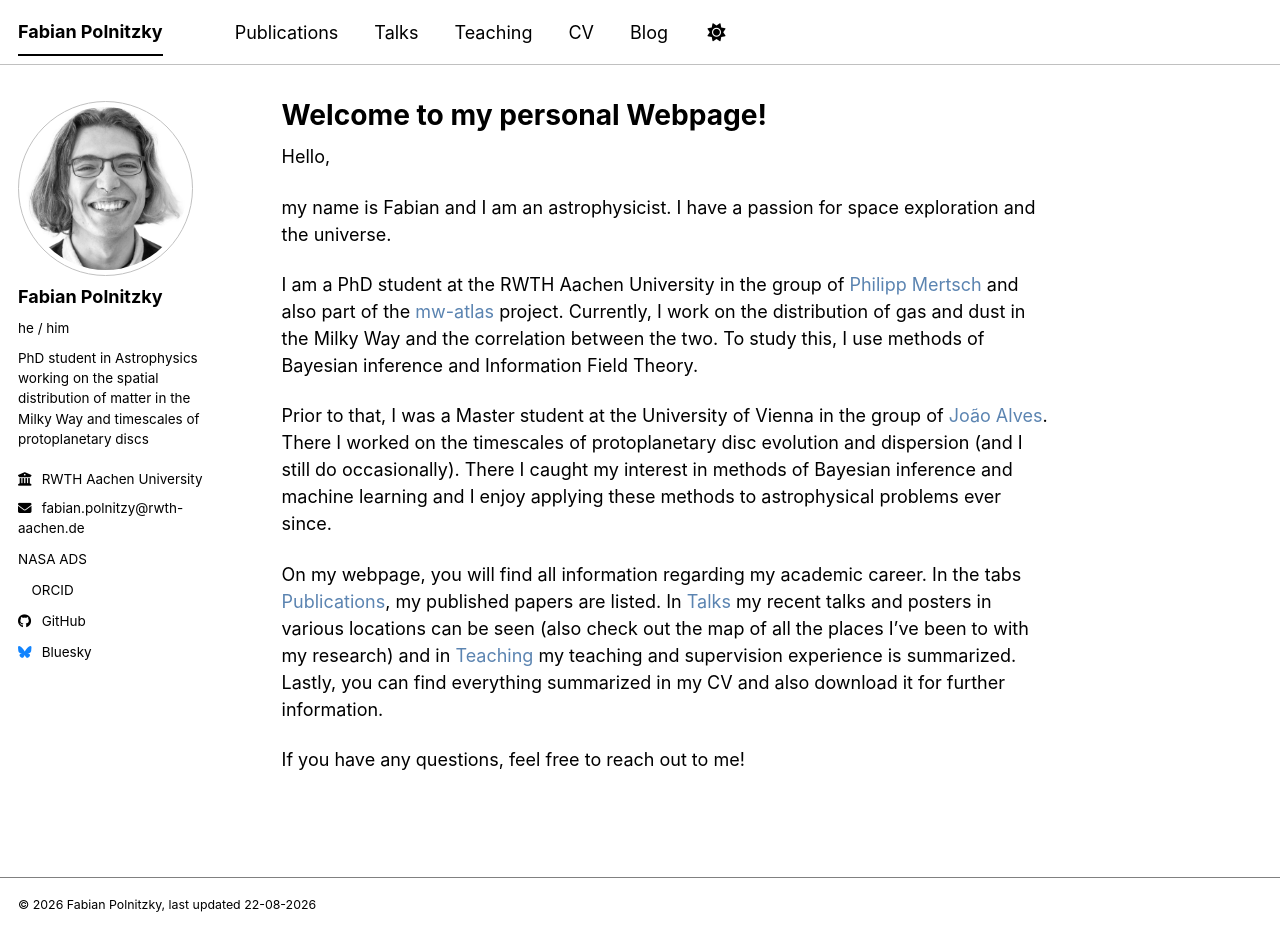
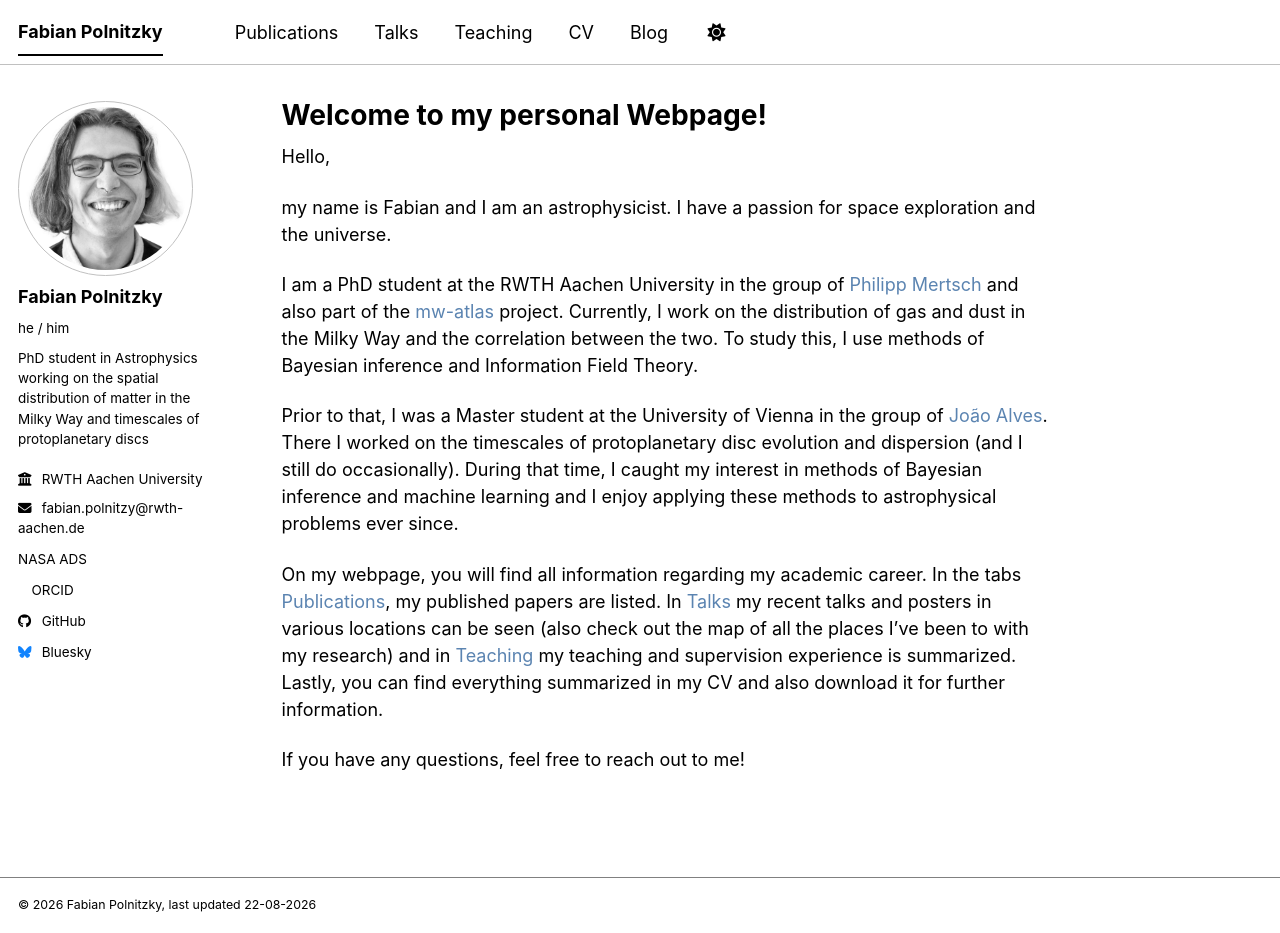
Before and after one commit to fabianpolnitzky/fabianpolnitzky.github.io, a Jekyll site: the page built from _pages/about.md, in a window 1280 px wide and 933 px high. Built offline with Jekyll 4.4.1, drawn with Linux system fonts in a browser that asks for light colours; a style sheet for code colours, icons or effects is not loaded.

Commit message:
Fix typo in about

```diff
--- a/_pages/about.md
+++ b/_pages/about.md
@@ -15,7 +15,7 @@ my name is Fabian and I am an astrophysicist. I have a passion for space explora
 
 I am a PhD student at the RWTH Aachen University in the group of <a href="https://web.physik.rwth-aachen.de/user/pmertsch/" target="_blank" rel="noopener">Philipp Mertsch</a> and also part of the <a href="https://mw-atlas.eu/" target="_blank" rel="noopener">mw-atlas</a> project. Currently, I work on the distribution of gas and dust in the Milky Way and the correlation between the two. To study this, I use methods of Bayesian inference and Information Field Theory.
 
-Prior to that, I was a Master student at the University of Vienna in the group of <a href="https://joaoalves.org/" target="_blank" rel="noopener">João Alves</a>. There I worked on the timescales of protoplanetary disc evolution and dispersion (and I still do occasionally). There I caught my interest in methods of Bayesian inference and machine learning and I enjoy applying these methods to astrophysical problems ever since.
+Prior to that, I was a Master student at the University of Vienna in the group of <a href="https://joaoalves.org/" target="_blank" rel="noopener">João Alves</a>. There I worked on the timescales of protoplanetary disc evolution and dispersion (and I still do occasionally). During that time, I caught my interest in methods of Bayesian inference and machine learning and I enjoy applying these methods to astrophysical problems ever since.
 
 On my webpage, you will find all information regarding my academic career. In the tabs [Publications](/publications), my published papers are listed. In [Talks](/talks) my recent talks and posters in various locations can be seen (also check out the map of all the places I've been to with my research) and in [Teaching](/teaching) my teaching and supervision experience is summarized. Lastly, you can find everything summarized in my CV and also download it for further information.
 
```
